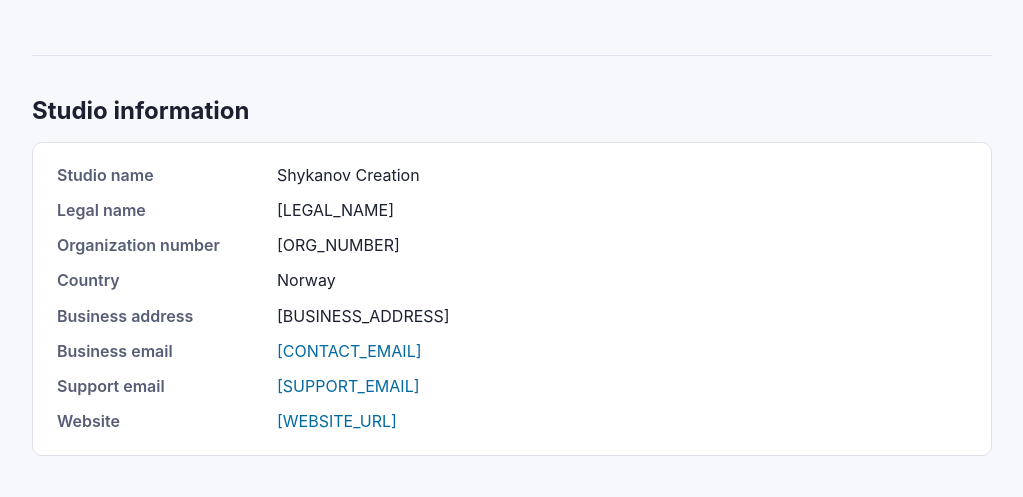
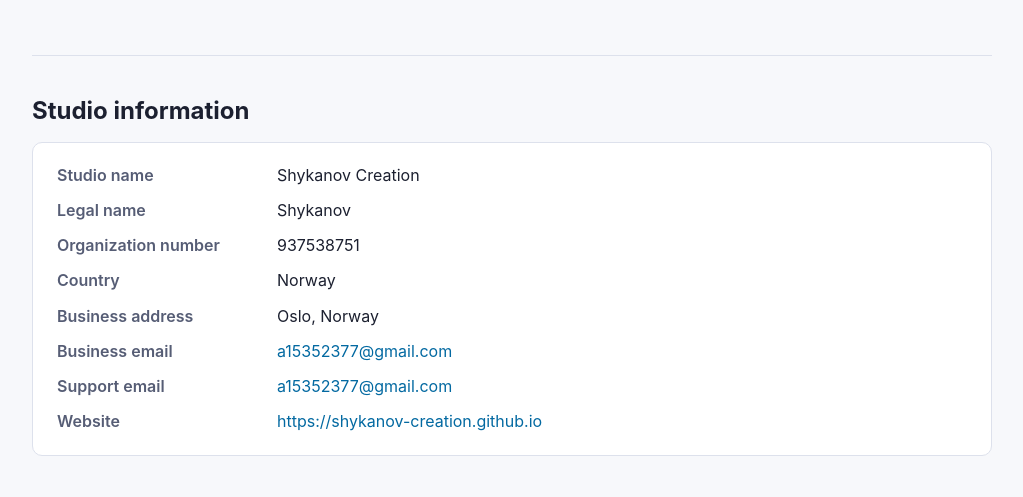
Before and after one commit to shykanov-creation/shykanov-creation, a plain HTML site: page contact.html in a window 1280 px wide. Shown: the part 226-723 px from the top of the page, without its empty margins (128-1151 px from the left). Drawn offline with Linux system fonts and the light colour scheme.

Commit message:
pages commmit

```diff
--- a/contact.html
+++ b/contact.html
@@ -35,25 +35,25 @@
           <dd>Shykanov Creation</dd>
 
           <dt>Legal name</dt>
-          <dd>[LEGAL_NAME]</dd>
+          <dd>Shykanov</dd>
 
           <dt>Organization number</dt>
-          <dd>[ORG_NUMBER]</dd>
+          <dd>937538751</dd>
 
           <dt>Country</dt>
           <dd>Norway</dd>
 
           <dt>Business address</dt>
-          <dd>[BUSINESS_ADDRESS]</dd>
+          <dd>Oslo, Norway</dd>
 
           <dt>Business email</dt>
-          <dd><a href="mailto:[CONTACT_EMAIL]">[CONTACT_EMAIL]</a></dd>
+          <dd><a href="mailto:a15352377@gmail.com">a15352377@gmail.com</a></dd>
 
           <dt>Support email</dt>
-          <dd><a href="mailto:[SUPPORT_EMAIL]">[SUPPORT_EMAIL]</a></dd>
+          <dd><a href="mailto:a15352377@gmail.com">a15352377@gmail.com</a></dd>
 
           <dt>Website</dt>
-          <dd><a href="[WEBSITE_URL]">[WEBSITE_URL]</a></dd>
+          <dd><a href="https://shykanov-creation.github.io">https://shykanov-creation.github.io</a></dd>
         </dl>
       </section>
 
@@ -69,7 +69,7 @@
 
   <footer class="site-footer">
     <div class="container">
-      <span>© 2026 [LEGAL_NAME] — Shykanov Creation. All rights reserved.</span>
+      <span>© 2026 Shykanov — Shykanov Creation. All rights reserved.</span>
       <span>Based in Norway 🇳🇴</span>
     </div>
   </footer>
```
Also changed, not shown: games.html (+1 -1 lines), index.html (+1 -1 lines), privacy.html (+4 -4 lines), support.html (+2 -2 lines).
